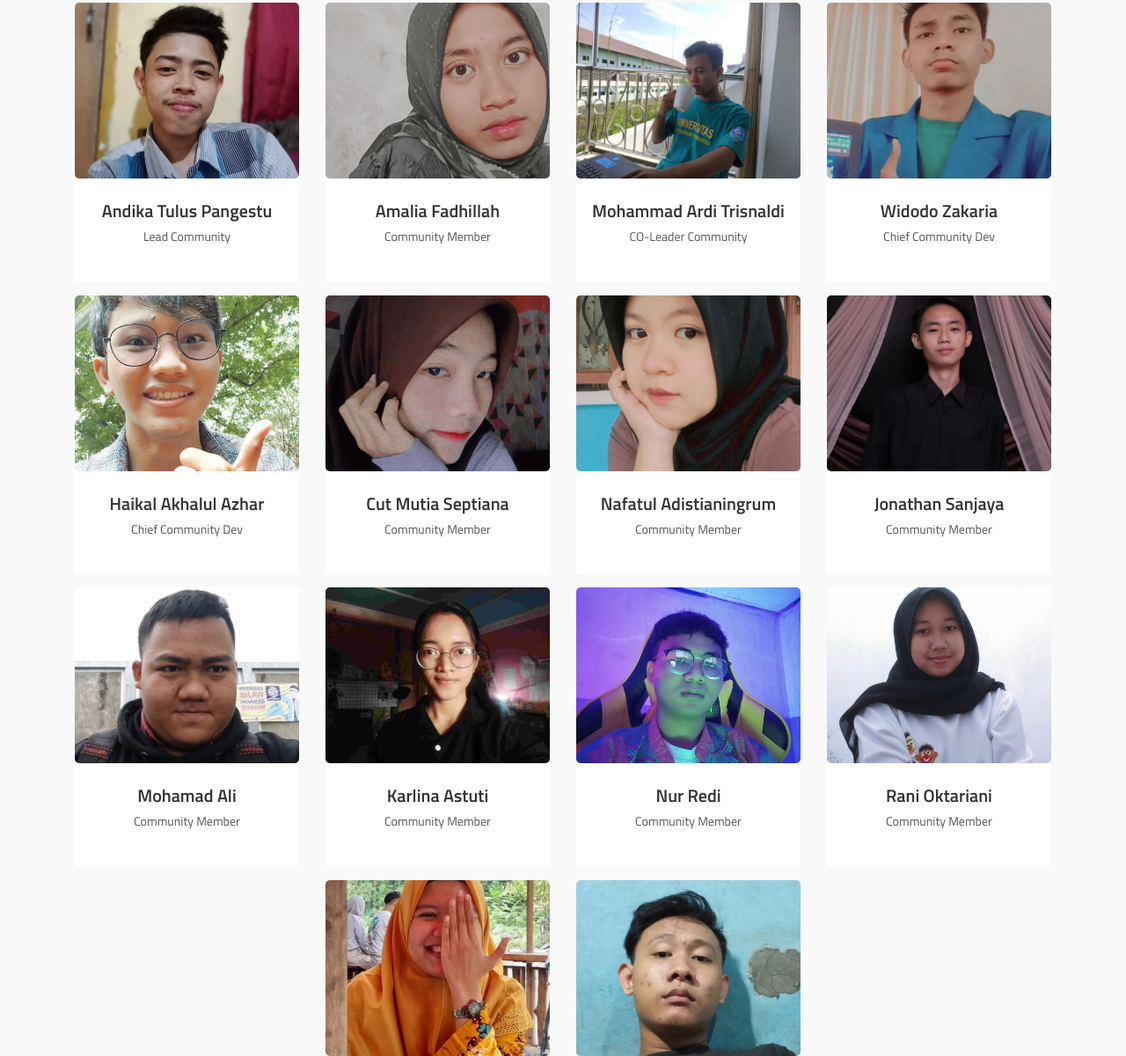
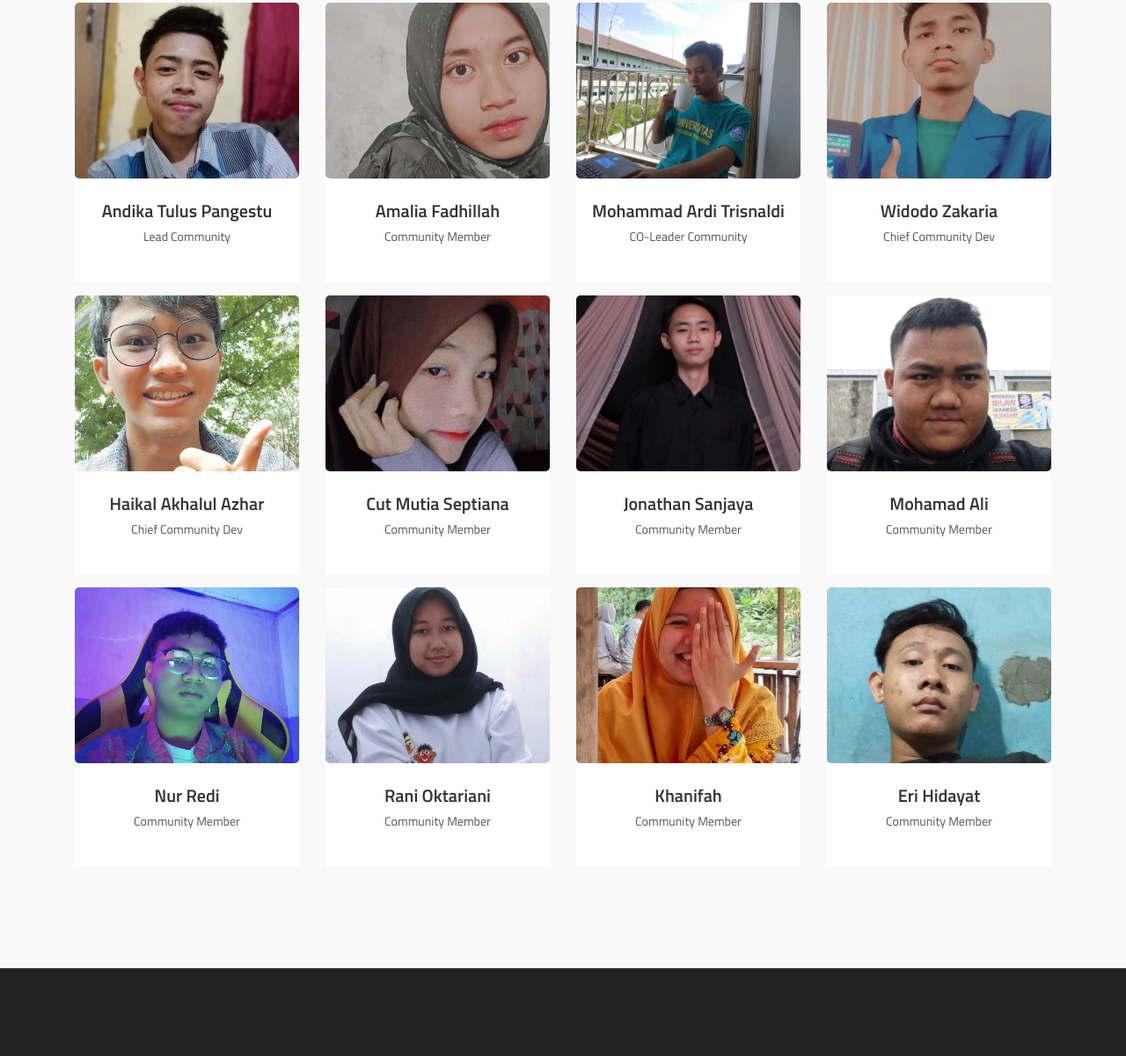
Before and after one commit to ubsidevs/ubsidevs.github.io, a plain HTML site: page member/index.html in a window 1280 px wide. Shown: the part 372-1573 px from the top of the page at 88% size. Drawn offline with Linux system fonts and the light colour scheme; some packages are replaced by stand-ins of ours; a script that the page names is missing.

Commit message:
Update index.html

```diff
--- a/member/index.html
+++ b/member/index.html
@@ -198,21 +198,7 @@
                     </div>
                     <!-- end team member -->
 
-                    <!-- team member -->
-                    <div class="col-12 col-md-3 col-sm-6">
-                        <div class="team-member text-center">
-                            <div class="member-photo">
-                                <img class="img-fluid" src="https://ubsidevs.github.io/images/team/nafatul.jpg" alt="team people">
-                            </div>
-                            <!-- member name & designation -->
-                            <div class="member-content">
-                                <h3>Nafatul Adistianingrum</h3>
-                                <span>Community Member</span>
-                                <p></p>
-                            </div>
-                        </div>
-                    </div>
-                    <!-- end team member -->
+
 
                     <!-- team member -->
                     <div class="col-12 col-md-3 col-sm-6">
@@ -246,21 +232,7 @@
                     </div>
                     <!-- end team member -->
 
-                    <!-- team member -->
-                    <div class="col-12 col-md-3 col-sm-6">
-                        <div class="team-member text-center">
-                            <div class="member-photo">
-                                <img class="img-fluid" src="https://ubsidevs.github.io/images/team/karlina.jpg" alt="team people">
-                            </div>
-                            <!-- member name & designation -->
-                            <div class="member-content">
-                                <h3>Karlina Astuti</h3>
-                                <span>Community Member</span>
-                                <p></p>
-                            </div>
-                        </div>
-                    </div>
-                    <!-- end team member -->
+
 
                     <!-- team member -->
                     <div class="col-12 col-md-3 col-sm-6">
```
